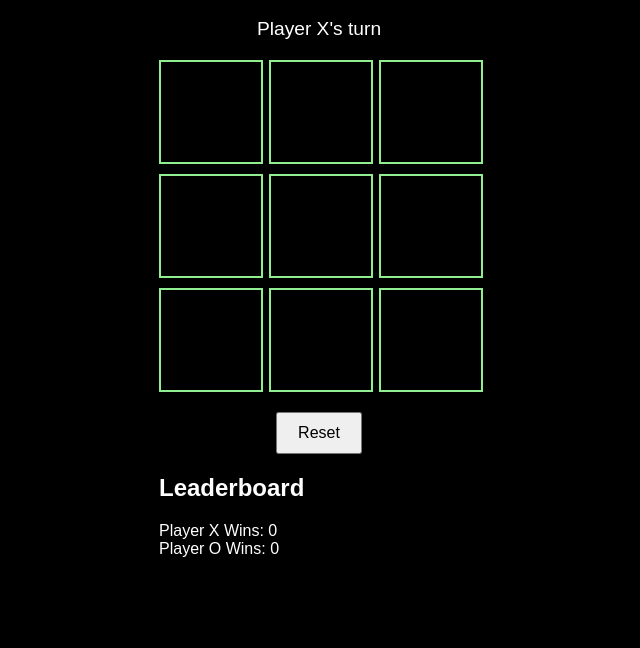
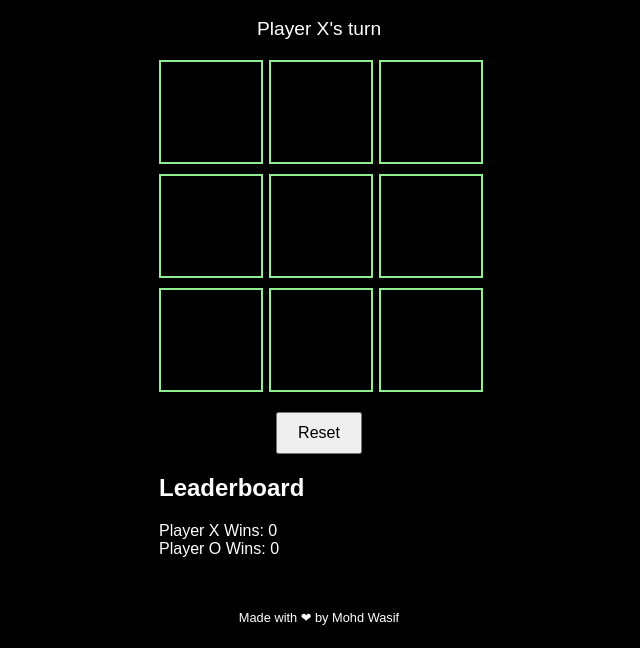
Before and after one commit to Mohammad-Wasif/PRODIGY_WD_03, a plain HTML site: page index.html in a window 1280 px wide. Shown: the part 152-800 px from the top of the page, without its empty margins (321-961 px from the left). Drawn offline with Linux system fonts and the light colour scheme.

Commit message:
Update index.html

```diff
--- a/index.html
+++ b/index.html
@@ -28,6 +28,9 @@
             <div>Player O Wins: <span id="o-wins">0</span></div>
         </div>
     </div>
+     <footer>
+        <p>Made with ❤ by Mohd Wasif</p>
+    </footer>
     <script src="script.js"></script>
 </body>
 </html>
```
